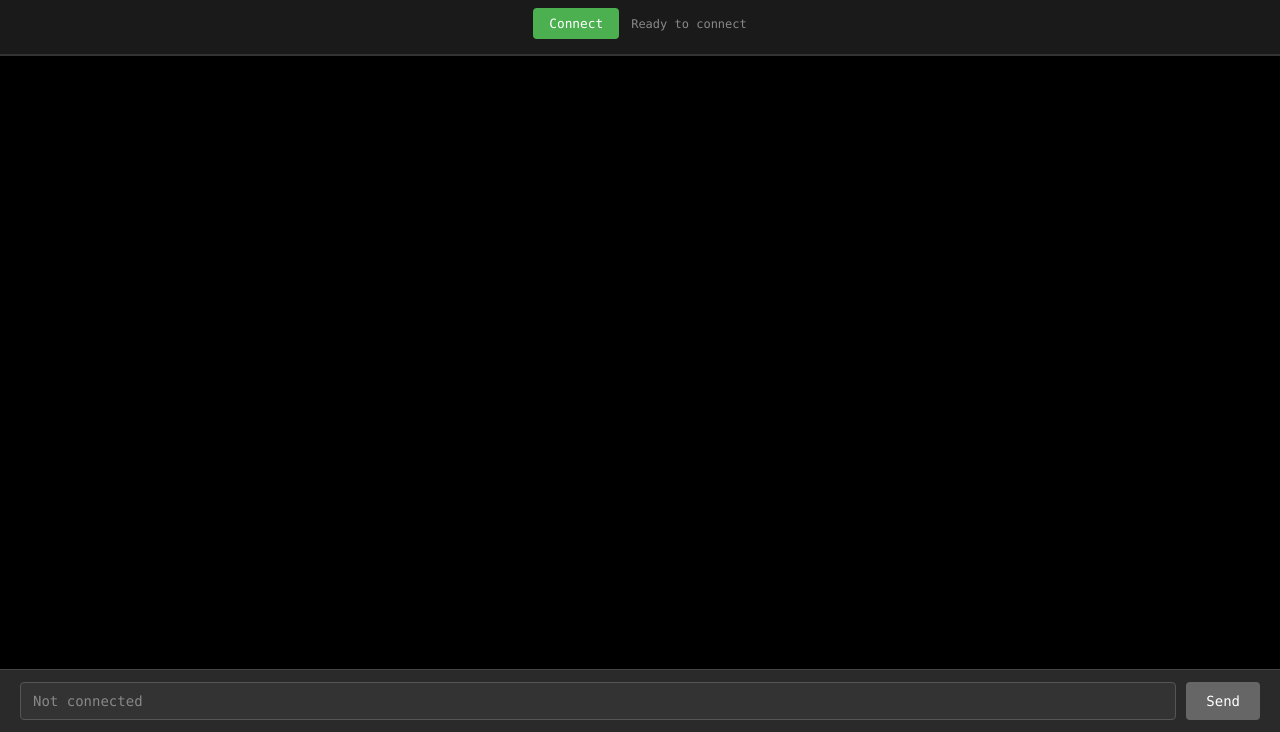
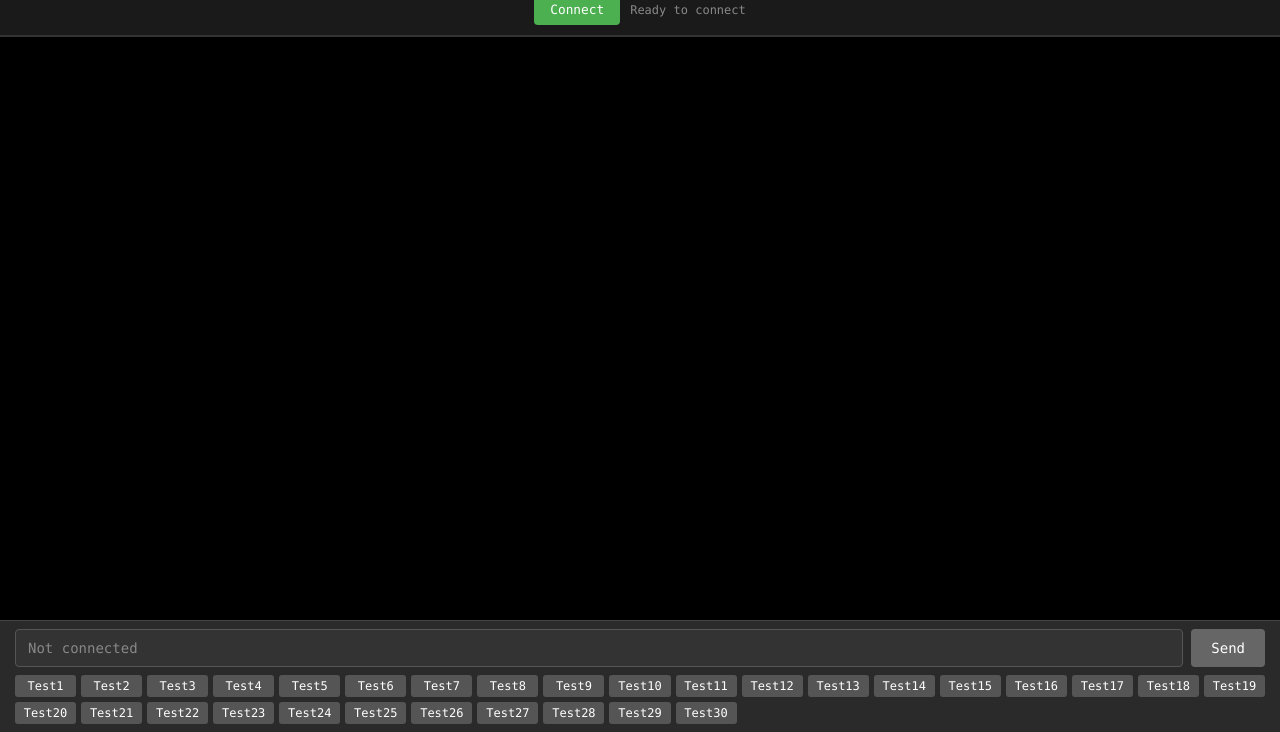
Before and after one commit to YUChoe/KarnasChronicles-DividedDominio-client, a website built with Vite: page src/client/index.html in a window 1280 px wide. Shown: the part 68-800 px from the top of the page. Built offline with nearby package versions, Linux system fonts and the light colour scheme; what @xterm/addon-webgl would draw is missing.

Commit message:
fix: 터미널 레이아웃 및 스크롤 문제 수정
- Grid 레이아웃으로 헤더, 터미널, 입력영역 정확히 분할
- 터미널 컨테이너 overflow hidden으로 설정하여 xterm.js만 스크롤 관리
- 입력 영역에 테스트용 버튼 30개 추가하여 레이아웃 테스트 가능
- 헤더 패딩 및 폰트 크기 최적화로 전체 높이 100vh에 정확히 맞춤
- 중복 스크롤바 문제 해결

```diff
--- a/src/client/index.html
+++ b/src/client/index.html
@@ -16,15 +16,22 @@
       font-family: 'Cascadia Mono', 'Consolas', 'Courier New', monospace;
       background-color: #1a1a1a;
       color: #ffffff;
+      margin: 0;
+      padding: 0;
       height: 100vh;
       overflow: hidden;
-      display: flex;
-      flex-direction: column;
+    }
+
+    .main-container {
+      display: grid;
+      grid-template-rows: auto 1fr auto; /* 헤더, 터미널, 입력영역 */
+      height: 100vh;
+      overflow: hidden;
     }
 
     .header {
       text-align: center;
-      padding: 15px 20px;
+      padding: 10px 20px; /* 패딩 줄임 */
       background-color: #1a1a1a;
       border-bottom: 1px solid #333333;
       flex-shrink: 0;
@@ -32,34 +39,34 @@
     }
 
     .header.compact {
-      padding: 8px 20px;
+      padding: 6px 20px; /* 패딩 줄임 */
     }
 
     .header h1 {
-      font-size: 1.8rem;
+      font-size: 1.6rem; /* 폰트 크기 줄임 */
       font-weight: 600;
-      margin-bottom: 6px;
+      margin-bottom: 4px; /* 마진 줄임 */
       color: #ffffff;
       transition: all 0.3s ease;
     }
 
     .header.compact h1 {
-      font-size: 1.2rem;
-      margin-bottom: 4px;
+      font-size: 1rem;
+      margin-bottom: 2px;
     }
 
     .version-info {
-      font-size: 0.7rem;
+      font-size: 0.65rem; /* 폰트 크기 줄임 */
       color: #888888;
       display: flex;
-      gap: 16px;
+      gap: 12px; /* 간격 줄임 */
       justify-content: center;
       transition: all 0.3s ease;
     }
 
     .header.compact .version-info {
-      font-size: 0.6rem;
-      gap: 12px;
+      font-size: 0.55rem;
+      gap: 8px;
     }
 
     .version-info span {
@@ -68,8 +75,8 @@
 
     .connection-controls {
       display: flex;
-      gap: 12px;
-      margin-top: 8px;
+      gap: 10px; /* 간격 줄임 */
+      margin-top: 6px; /* 마진 줄임 */
       align-items: center;
       justify-content: center;
     }
@@ -150,26 +157,58 @@
     }
 
     #terminal-container {
-      flex: 1;
       background-color: #000000;
       border-top: 1px solid #333333;
-      overflow: hidden;
+      overflow: hidden; /* 다시 hidden으로 변경 - xterm.js만 스크롤 관리 */
       position: relative;
+      /* grid에서 자동으로 남은 공간 차지 */
     }
 
     #terminal {
       width: 100%;
       height: 100%;
-      padding: 10px;
+      padding: 0;
     }
 
     #input-container {
       background-color: #2a2a2a;
       border-top: 1px solid #444444;
-      padding: 12px 20px;
+      padding: 8px 15px;
+      display: block;
+      position: relative;
+      z-index: 100;
+      max-height: 200px;
+      overflow-y: auto; /* 다시 추가 - 버튼이 많을 때 스크롤 필요 */
+      box-sizing: border-box;
+    }
+
+    /* 입력 필드와 버튼들을 위한 래퍼 */
+    .input-row {
       display: flex;
-      gap: 10px;
-      flex-shrink: 0;
+      gap: 8px;
+      margin-bottom: 8px;
+    }
+
+    .button-grid {
+      display: grid;
+      grid-template-columns: repeat(auto-fit, minmax(60px, 1fr));
+      gap: 5px;
+    }
+
+    .test-btn {
+      background-color: #555555;
+      color: white;
+      border: none;
+      padding: 4px 8px;
+      border-radius: 3px;
+      cursor: pointer;
+      font-family: inherit;
+      font-size: 12px;
+      white-space: nowrap;
+    }
+
+    .test-btn:hover {
+      background-color: #666666;
     }
 
     #command-input {
@@ -251,6 +290,7 @@
   </style>
 </head>
 <body>
+  <div class="main-container">
     <div class="header">
       <h1 id="game-title">Karnas Chronicles: Divided Dominion</h1>
       <div class="version-info">
@@ -273,8 +313,45 @@
     </div>
 
     <div id="input-container">
+      <div class="input-row">
         <input type="text" id="command-input" placeholder="Enter command..." autocomplete="off" spellcheck="false">
         <button id="send-button">Send</button>
+      </div>
+
+      <!-- 테스트용 버튼들을 그리드로 배치 -->
+      <div class="button-grid">
+        <button class="test-btn">Test1</button>
+        <button class="test-btn">Test2</button>
+        <button class="test-btn">Test3</button>
+        <button class="test-btn">Test4</button>
+        <button class="test-btn">Test5</button>
+        <button class="test-btn">Test6</button>
+        <button class="test-btn">Test7</button>
+        <button class="test-btn">Test8</button>
+        <button class="test-btn">Test9</button>
+        <button class="test-btn">Test10</button>
+        <button class="test-btn">Test11</button>
+        <button class="test-btn">Test12</button>
+        <button class="test-btn">Test13</button>
+        <button class="test-btn">Test14</button>
+        <button class="test-btn">Test15</button>
+        <button class="test-btn">Test16</button>
+        <button class="test-btn">Test17</button>
+        <button class="test-btn">Test18</button>
+        <button class="test-btn">Test19</button>
+        <button class="test-btn">Test20</button>
+        <button class="test-btn">Test21</button>
+        <button class="test-btn">Test22</button>
+        <button class="test-btn">Test23</button>
+        <button class="test-btn">Test24</button>
+        <button class="test-btn">Test25</button>
+        <button class="test-btn">Test26</button>
+        <button class="test-btn">Test27</button>
+        <button class="test-btn">Test28</button>
+        <button class="test-btn">Test29</button>
+        <button class="test-btn">Test30</button>
+      </div>
+    </div>
   </div>
 
   <script type="module" src="/main.ts"></script>
```
Lines whose indentation alone changed are shown as unchanged.
